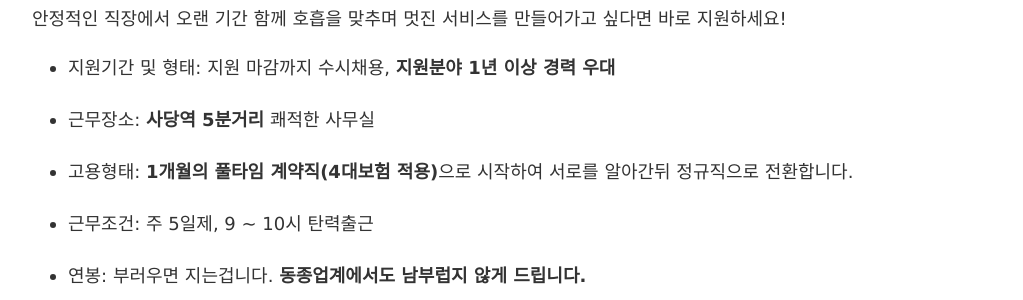
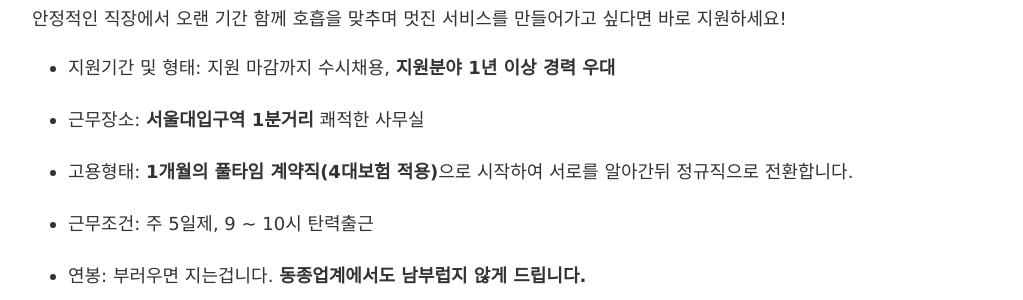
Before and after one commit to kjisoo/buzzni.github.com, a Jekyll site: the page built from jobs.md, in a window 1280 px wide and 900 px high, scrolled down 1364 px. Shown: the part 151-451 px from the top of the window, without its empty margins (128-1151 px from the left). Built offline with Jekyll 4.4.1, drawn with Linux system fonts in a browser that asks for light colours; nearby versions of some CDN libraries.

Commit message:
회사 근무지를 사당에서 서울대입구로 변경

```diff
--- a/jobs.md
+++ b/jobs.md
@@ -54,7 +54,7 @@ permalink: /jobs/
 
 * 지원기간 및 형태: 지원 마감까지 수시채용, **지원분야 1년 이상 경력 우대**
 
-* 근무장소: **사당역 5분거리** 쾌적한 사무실
+* 근무장소: **서울대입구역 1분거리** 쾌적한 사무실
 
 * 고용형태: **1개월의 풀타임 계약직(4대보험 적용)**으로 시작하여 서로를 알아간뒤 정규직으로 전환합니다.
 
```
